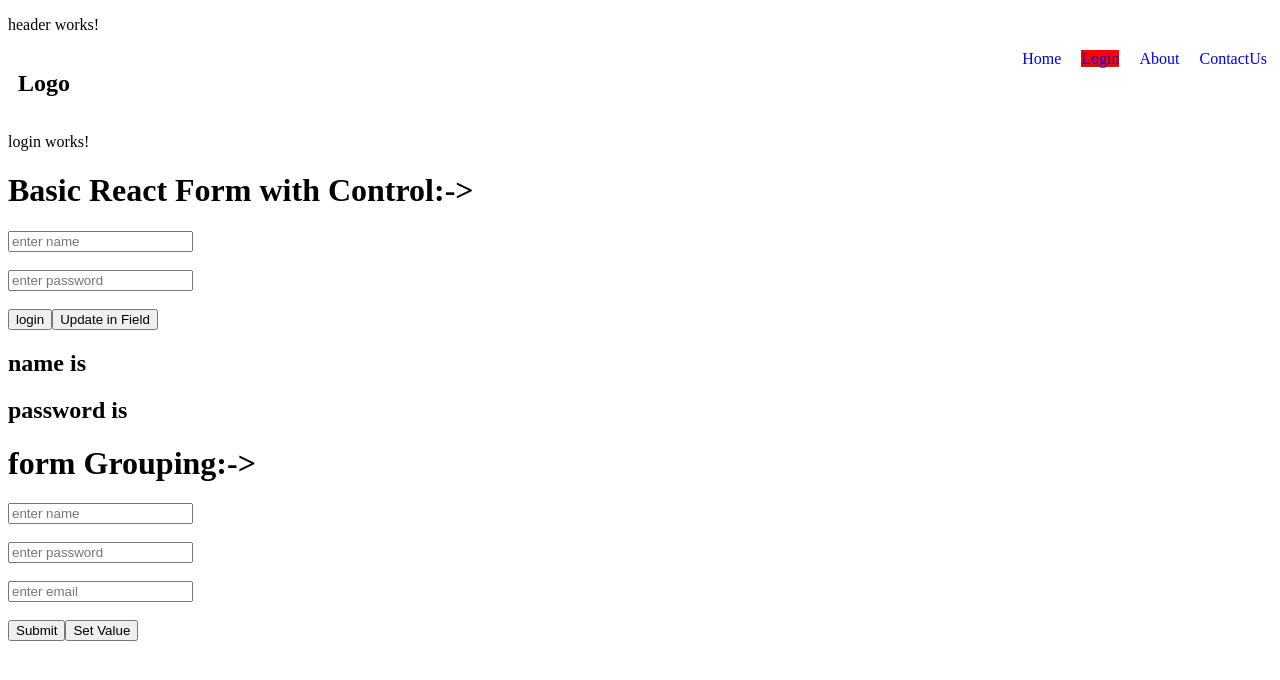
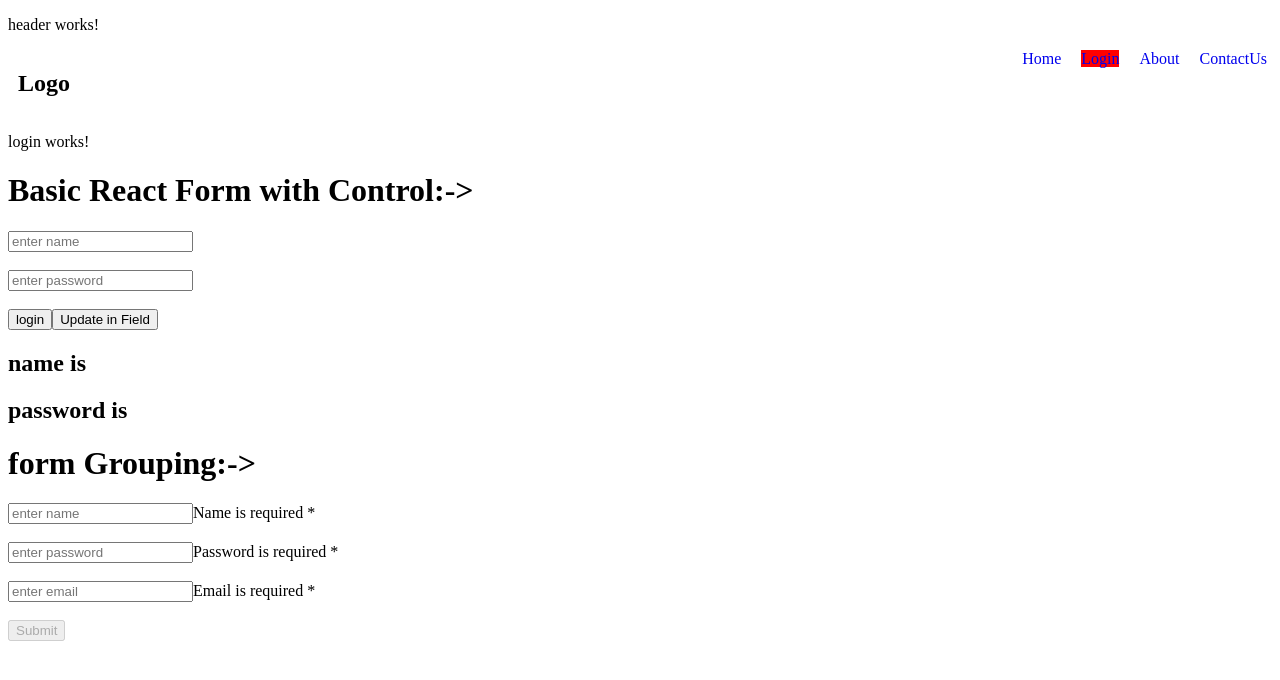
Before and after one commit to ajaysingh6531/AngularRouting, an Angular app: page /login in a window 1280 px wide. Shown: the top 680 px of the page. Built offline with nearby package versions, Linux system fonts and the light colour scheme.

Commit message:
validators

```diff
--- a/src/app/login/login.css
+++ b/src/app/login/login.css
@@ -0,0 +1,3 @@
+.error{
+    color: red;
+}
--- a/src/app/login/login.html
+++ b/src/app/login/login.html
@@ -25,15 +25,21 @@
 
 <form  [formGroup]="profileForm" (ngSubmit)="onSubmit()">
     <input type="text" name="" id="" placeholder="enter name" formControlName="name1">
+    <span *ngIf="n1?.hasError('required')">Name is required * </span>
+    <span class ="error" *ngIf="n1?.invalid &&(n1?.dirty || n1?.touched)">please enter username *</span>
     <br>
     <br>
     <input type="text" name="" id="" placeholder="enter password" formControlName="password1">
+    <span *ngIf="p1?.hasError('required')">Password is required * </span>
+    <span class ="error" *ngIf="p1?.invalid &&(p1?.dirty || p1?.touched)">please enter valid password *</span>
     <br>
     <br>
     <input type="text" name="" id="" placeholder="enter email" formControlName="email1">
+    <span *ngIf="e1?.hasError('required')">Email is required * </span>
+    <span class ="error" *ngIf="e1?.invalid &&(e1?.dirty || e1?.touched)">please enter valid email *</span>
     <br>
     <br>
-    <button>Submit</button>
-    <button type="button" (click)="setval()">Set Value</button>
+    <button [disabled]="profileForm.invalid">Submit</button>
+    <!-- <button type="button" (click)="setval()">Set Value</button> -->
     <h6>{{this.profileForm.value.email1}}</h6>
 </form>
--- a/src/app/login/login.ts
+++ b/src/app/login/login.ts
@@ -1,9 +1,10 @@
 import { Component } from '@angular/core';
 import { Header } from '../header/header';
-import { FormControl, FormGroup, ReactiveFormsModule } from '@angular/forms';
+import { FormControl, FormGroup, ReactiveFormsModule, Validators } from '@angular/forms';
+import { NgIf } from '@angular/common';
 @Component({
   selector: 'app-login',
-  imports: [Header,ReactiveFormsModule],
+  imports: [Header,ReactiveFormsModule,NgIf],
   templateUrl: './login.html',
   styleUrl: './login.css',
 })
@@ -26,9 +27,14 @@ export class Login {
   //for form Grouping
 
   profileForm=new FormGroup({
-    name1:new FormControl(),
-    password1:new FormControl(),
-    email1:new FormControl()
+    //here fault value will be empyt as ''
+    //if you want some default value  then name1:new FormControl('Hello');
+    name1:new FormControl('',[Validators.required]),
+    password1:new FormControl('',{validators:[
+                                    Validators.required,
+                                    Validators.minLength(5)
+                                      ]}),
+    email1:new FormControl('',{validators:[Validators.required,Validators.pattern(/^[a-zA-Z0-9._%+-]+@[a-zA-Z0-9.-]+\.[a-zA-Z]{2,}$/)]})
 
   })
   onSubmit(){
@@ -42,4 +48,14 @@ export class Login {
       email1:'peter@gmail.com'
     })
   }
+
+  get n1(){
+    return this .profileForm.get('name1');
+  }
+  get e1(){
+    return this .profileForm.get('email1');
+  }
+  get p1(){
+    return this .profileForm.get('password1');
+  }
 }
```
